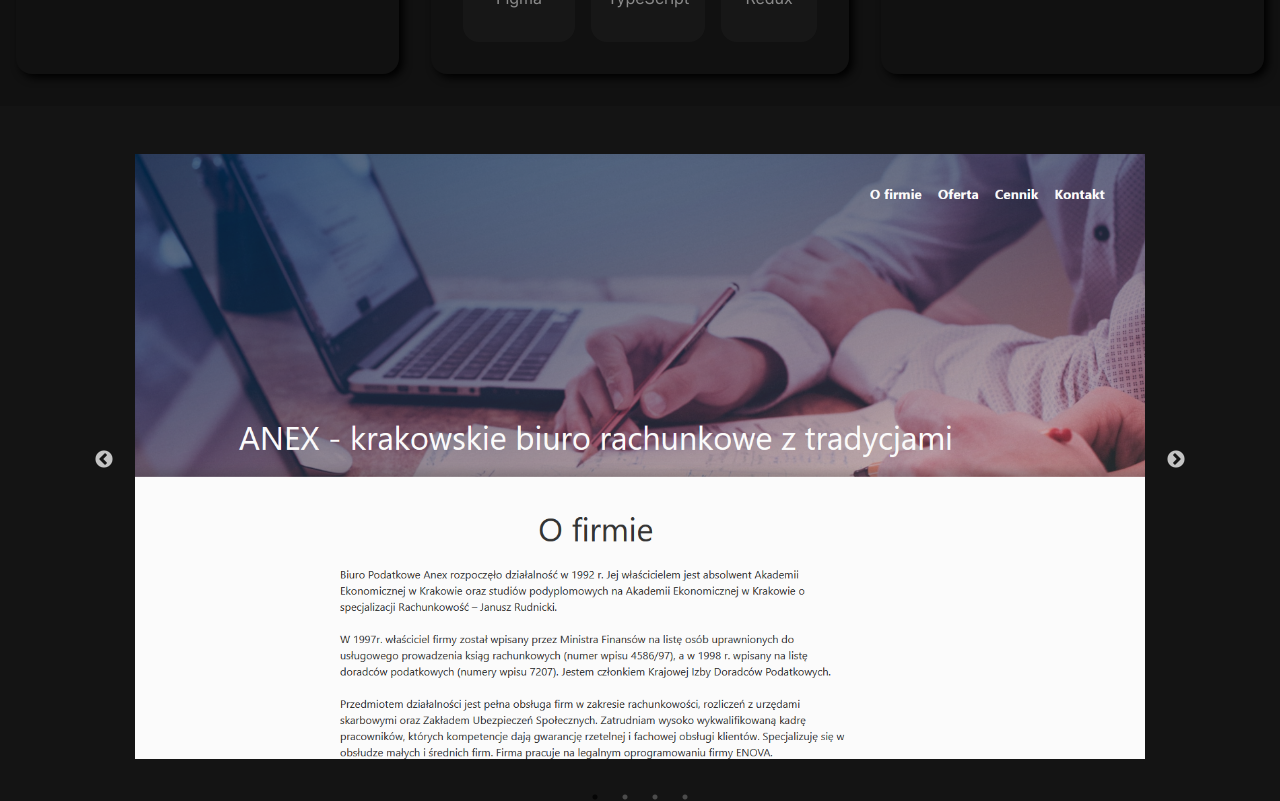
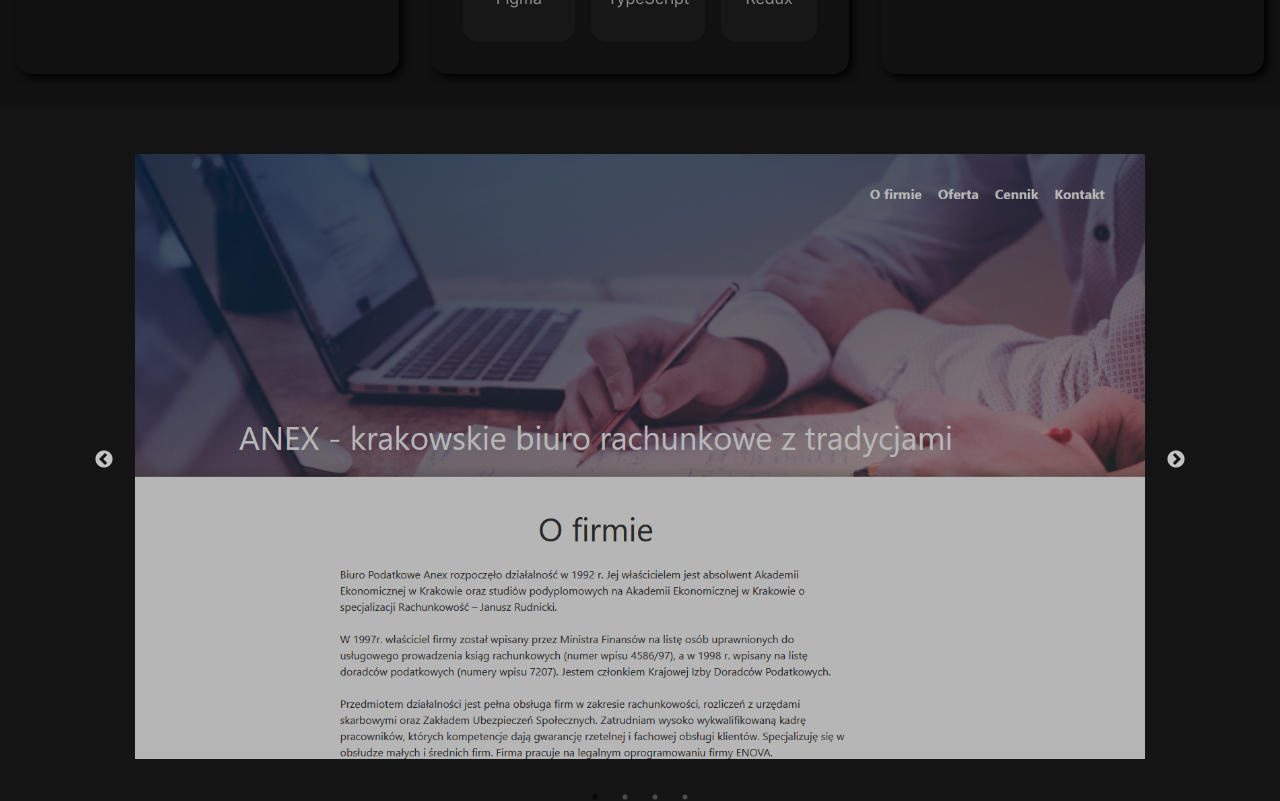
Before and after one commit to fromITzerotoIThero/personal-website, a React (Create React App) app: page / in a window 1280 px wide. Shown: the part 1080-1881 px from the top of the page. Built offline with nearby package versions, Linux system fonts and the light colour scheme; a web font is replaced by a local one.

Commit message:
Add transition styles to PortfolioSlider slides

```diff
--- a/src/components/PortfolioSlider/PortfolioSlider.module.css
+++ b/src/components/PortfolioSlider/PortfolioSlider.module.css
@@ -12,6 +12,12 @@
 
 .slide {
     padding: 0 0.5rem;
+    opacity: 0.7;
+    transition: opacity 0.3s ease;
+}
+
+.slide:hover {
+    opacity: 1;
 }
 
 .image {
```
